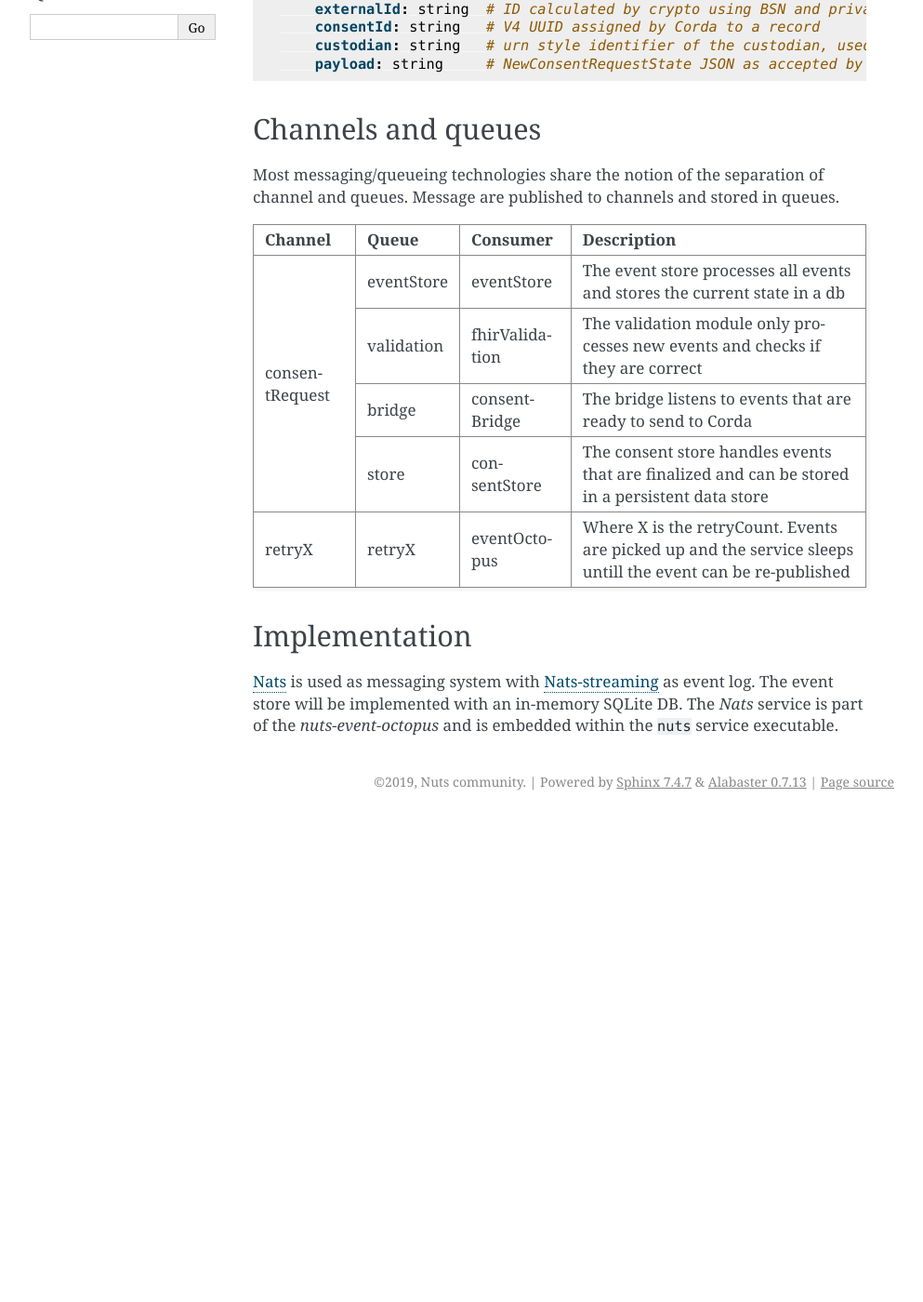
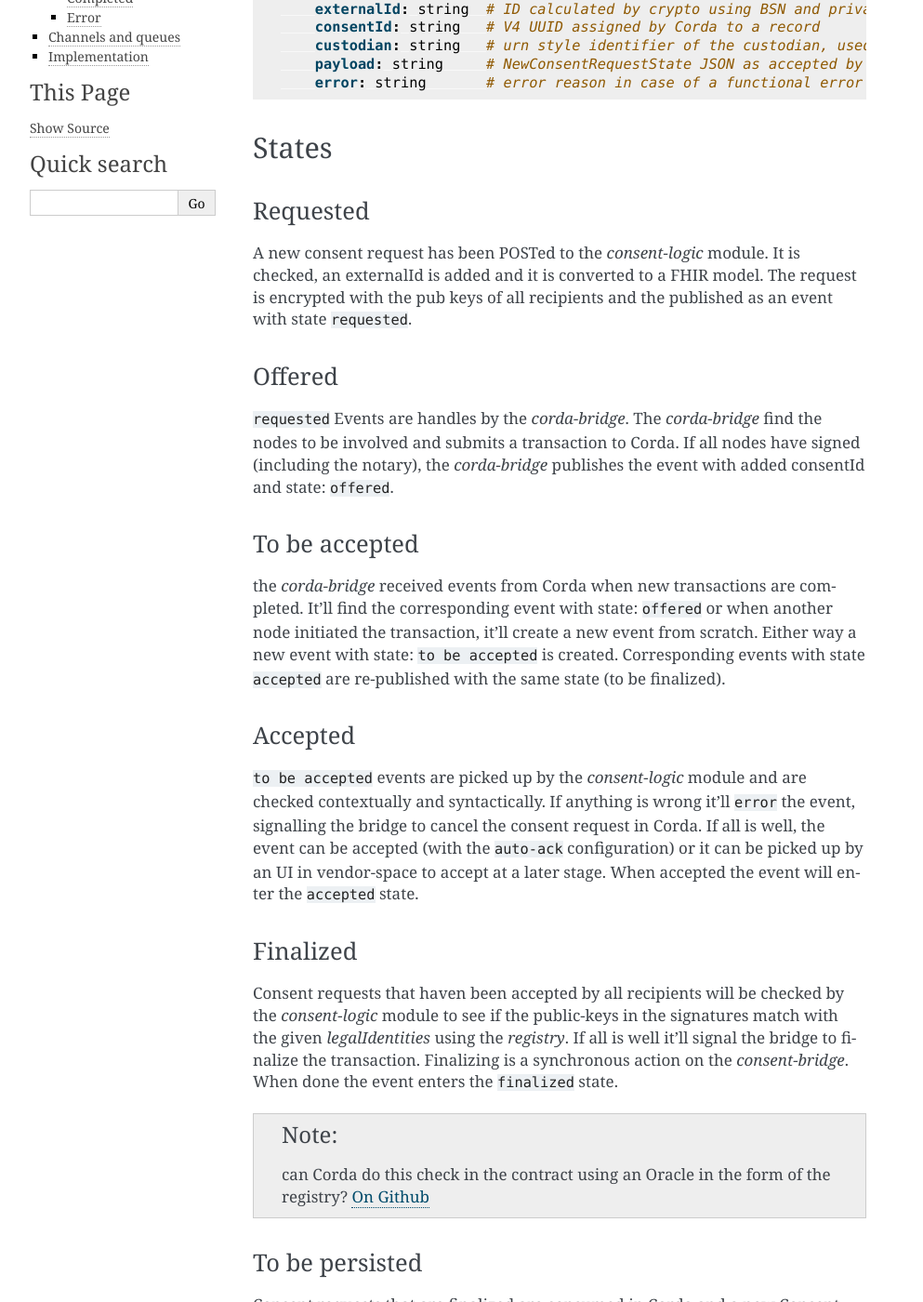
Before and after one commit to nuts-foundation/nuts-event-octopus, a Sphinx documentation site: the page built from docs/pages/technical/service-space-events.rst, in a window 1280 px wide and 1400 px high, scrolled down 317 px. Shown: the whole window at 93% size, without its empty margins (148-1141 px from the left). Built offline with Sphinx 7.4.7, drawn with Linux system fonts in a browser that asks for light colours; before the commit the page ends 1197 px from its top, so only the background shows below that; some of the changed text lies outside the part shown.

Commit message:
added description about each event
Signed-off-by: Wout Slakhorst <wout.slakhorst@nedap.com>

```diff
--- a/docs/pages/architecture/event-sourcing.rst
+++ b/docs/pages/architecture/event-sourcing.rst
@@ -9,7 +9,7 @@ From a technical point of view, there's also the complexity of retrying failed s
 Enter `event-sourcing <https://martinfowler.com/eaaDev/EventSourcing.html>`_, a technique that stores events in a log, ready to be re-run at a later stage.
 The example most commonly used is that of a purchase or order, where the order goes through different states before being completed.
 Consent rules can be seen as *orders*. Together with event-sourcing, `CQRS <https://martinfowler.com/bliki/CQRS.html>`_ is commonly used in these types of systems.
-The main idea is to make the entire system event-based, where different services react on different events. Events are handles by multiple services.
+The main idea is to make the entire system event-based, where different services react on different events. Events are handled by multiple services.
 One of these services is responsible for creating the current state. This state can then be queried by vendor-space for the current state of a consent request.
 Other services act on the events to help transition the state. In the case of :ref:`disaster-recovery` the entire event log can be replayed.
 
--- a/docs/pages/technical/service-space-events.rst
+++ b/docs/pages/technical/service-space-events.rst
@@ -10,14 +10,55 @@ Event model
 
     event:
         UUID: string        # V4 UUID
-        state: string       # ['requested', 'offered', 'to be accepted', 'accepted', 'finalized', 'complete']
+        state: string       # ['requested', 'offered', 'to be accepted', 'accepted', 'finalized', 'to be persisted', 'completed', 'error']
         retryCount: int     # 0 to X
         externalId: string  # ID calculated by crypto using BSN and private key of custodian
         consentId: string   # V4 UUID assigned by Corda to a record
         custodian: string   # urn style identifier of the custodian, used to select correct key for decryption
         payload: string     # NewConsentRequestState JSON as accepted by consent-bridge (:ref:`nuts-consent-bridge-api`)
+        error: string       # error reason in case of a functional error
 
 
+States
+======
+
+Requested
+---------
+
+A new consent request has been POSTed to the *consent-logic* module. It is checked, an externalId is added and it is converted to a FHIR model. The request is encrypted with the pub keys of all recipients and the published as an event with state ``requested``.
+
+Offered
+-------
+``requested`` Events are handles by the *corda-bridge*. The *corda-bridge* find the nodes to be involved and submits a transaction to Corda. If all nodes have signed (including the notary), the *corda-bridge* publishes the event with added consentId and state: ``offered``.
+
+To be accepted
+--------------
+the *corda-bridge* received events from Corda when new transactions are completed. It'll find the corresponding event with state: ``offered`` or when another node initiated the transaction, it'll create a new event from scratch. Either way a new event with state: ``to be accepted`` is created. Corresponding events with state ``accepted`` are re-published with the same state (to be finalized).
+
+Accepted
+--------
+``to be accepted`` events are picked up by the *consent-logic* module and are checked contextually and syntactically. If anything is wrong it'll ``error`` the event, signalling the bridge to cancel the consent request in Corda. If all is well, the event can be accepted (with the ``auto-ack`` configuration) or it can be picked up by an UI in vendor-space to accept at a later stage. When accepted the event will enter the ``accepted`` state.
+
+Finalized
+---------
+Consent requests that haven been accepted by all recipients will be checked by the *consent-logic* module to see if the public-keys in the signatures match with the given *legalIdentities* using the *registry*. If all is well it'll signal the bridge to finalize the transaction. Finalizing is a synchronous action on the *consent-bridge*. When done the event enters the ``finalized`` state.
+
+.. note::
+
+    can Corda do this check in the contract using an Oracle in the form of the registry? `On Github <https://github.com/nuts-foundation/nuts-consent-cordapp/blob/master/contract/src/main/kotlin/nl/nuts/consent/contract/ConsentContract.kt#L165>`_
+
+To be persisted
+---------------
+Consent requests that are finalized are consumed in Corda and a new Consent state is produced. The *consent-bridge* will publish an event to persist the new consent rule in the *consent-store*. In case of a disaster-recovery scenarion, the *consent-bridge* must also process the ``finalized`` events and publish a ``to be persisted`` event if Corda no longer has the consent request record but does contain the consent record.
+
+Completed
+---------
+When consent records are persisted in the *consent-store* the event is completed and will enter the ``completed`` state.
+
+Error
+-----
+
+If for some reason, an event enters the error state, the error field of the event will show the explanation. Since the event log is a circular log, errored events will not survive restarts if they are older than X (depending on the log size). It is recommended to store errored events by parsing the regular error logs and storing them somewhere.
 
 Channels and queues
 ===================
@@ -29,7 +70,7 @@ Most messaging/queueing technologies share the notion of the separation of chann
 +================+============+================+=========================================================================================================+
 | consentRequest | eventStore | eventStore     | The event store processes all events and stores the current state in a db                               |
 |                +------------+----------------+---------------------------------------------------------------------------------------------------------+
-|                | validation | fhirValidation | The validation module only processes new events and checks if they are correct                          |
+|                | validation | consentLogic   | The validation module only processes new events and checks if they are correct                          |
 |                +------------+----------------+---------------------------------------------------------------------------------------------------------+
 |                | bridge     | consentBridge  | The bridge listens to events that are ready to send to Corda                                            |
 |                +------------+----------------+---------------------------------------------------------------------------------------------------------+
```
